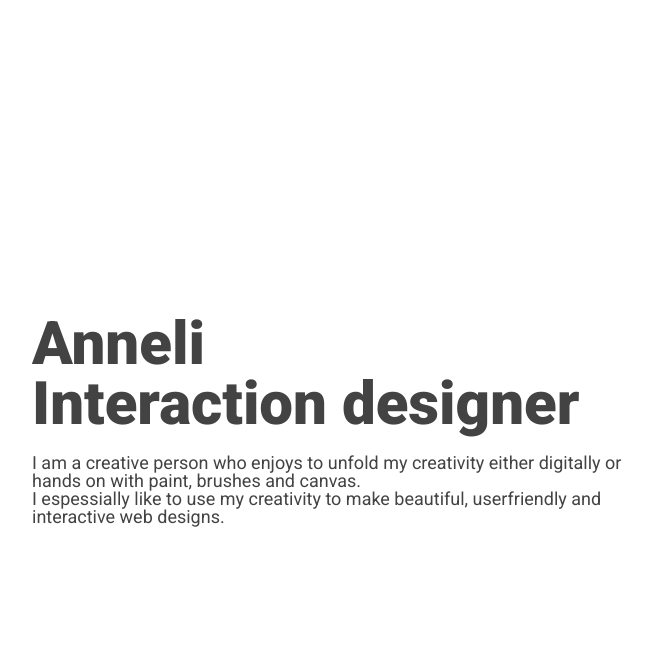
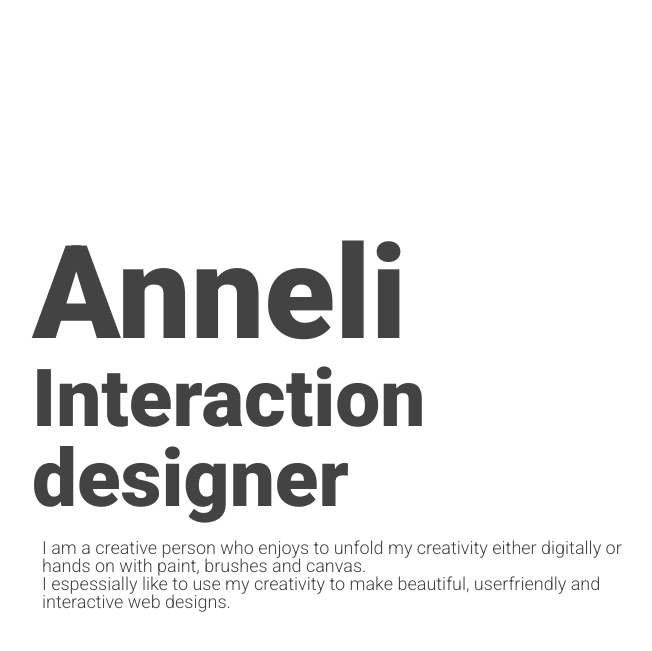
Before and after one commit to anneliulsberg/anne.li, a PHP site: page / in a window 1280 px wide. Shown: the part 880-1531 px from the top of the page, without its empty margins (288-940 px from the left). Run offline with PHP 8.4, Linux system fonts and the light colour scheme.

Commit message:
Added different styling for h1 and h2

```diff
--- a/css/main.css
+++ b/css/main.css
@@ -14,6 +14,12 @@ h3 {
 	font-weight: 900;
 	color: #434343;
 	margin-bottom: 30px;
+}
+
+p {
+	font-weight: 300;
+	padding-left: 10px;
+	padding-right: 10px;
 }
 
 /* Parallax base styles
@@ -113,15 +119,19 @@ h3 {
 #group1 .parallax__layer--base {
 	background: rgba(255,255,255, 0.97);
 }
-
-#group1 h1, h2 {
+#group1 h1,
+#group1 h2 {
 	text-align: left;
 	font-weight: 900;
-	font-size: 60px;
 	color: #434343;
 }
 
+#group1 h1 {
+	font-size: 130px;
+}
+
 #group1 h2 {
+	font-size: 80px;
 	margin-bottom: 20px;
 }
 
```
